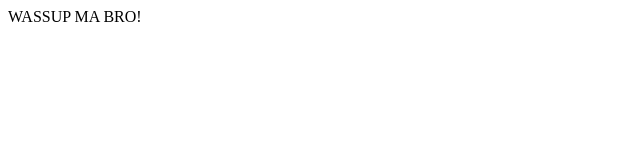
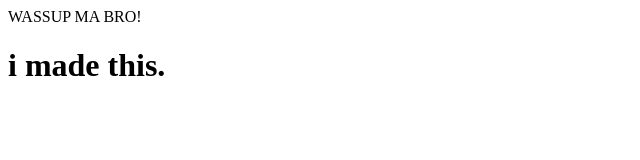
Before and after one commit to Sunseption/demo-repo, a plain HTML site: page index.html in a window 1280 px wide. Shown: the whole page, without its empty margins (0-640 px from the left). Drawn offline with Linux system fonts and the light colour scheme.

Commit message:
Update index.html

```diff
--- a/index.html
+++ b/index.html
@@ -1 +1,3 @@
 <div>WASSUP MA BRO!</div>
+
+<h1>i made this.</h1>
```
